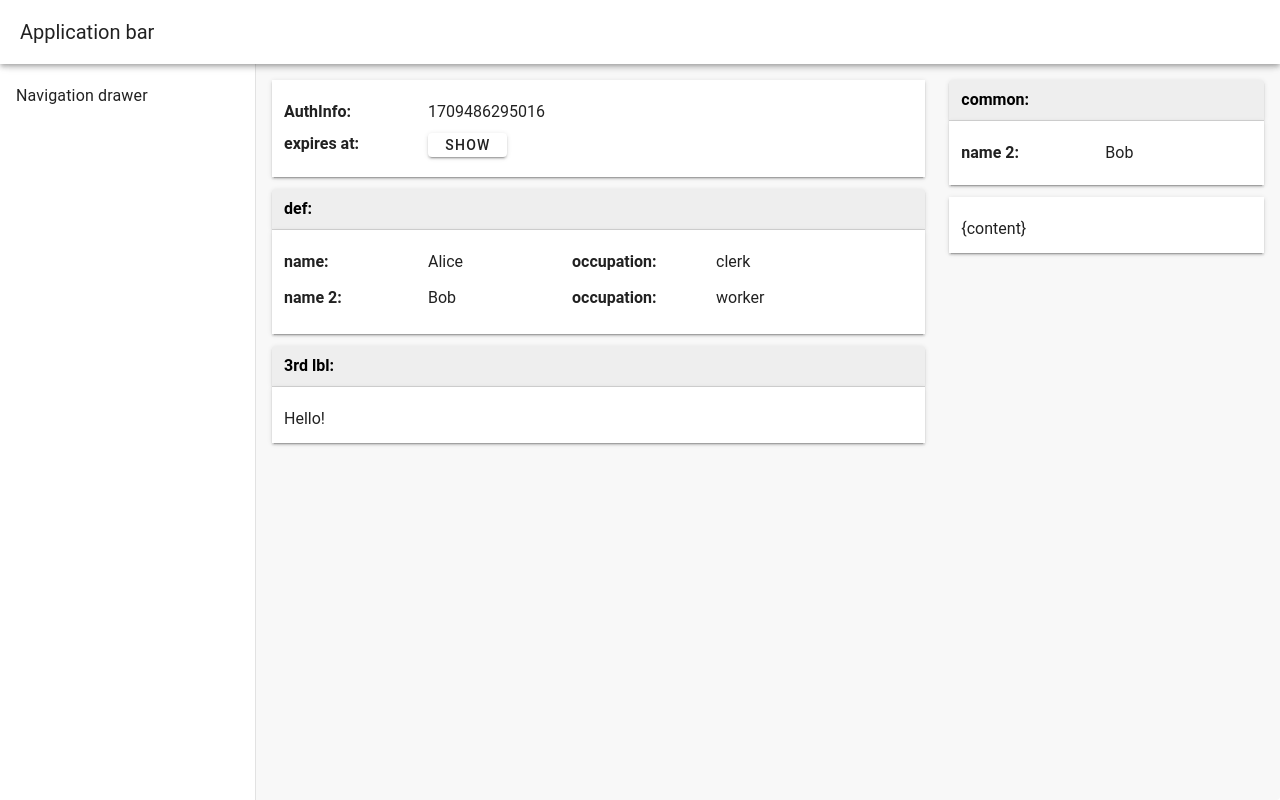
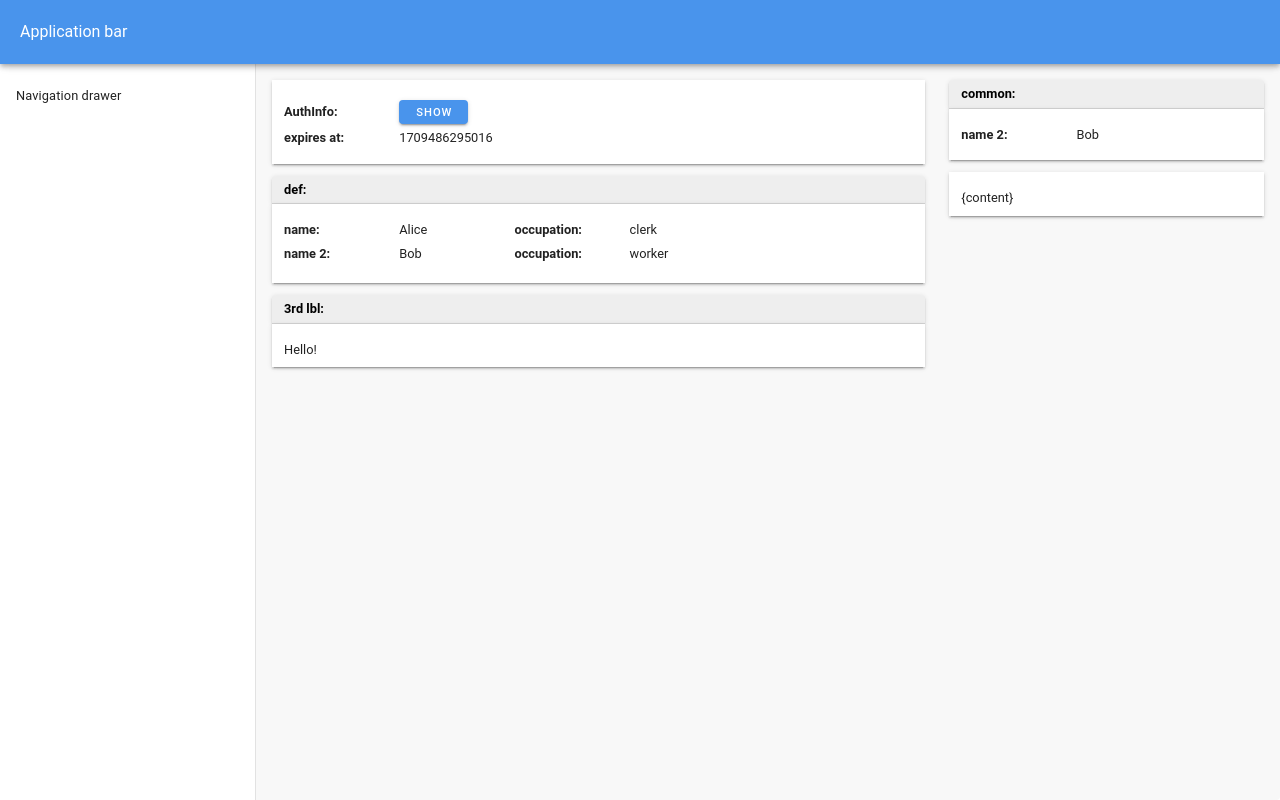
Before and after one commit to tomaskraus/nevid-univ, a Vue app: page / in a window 1280 px wide. Built offline with nearby package versions, Linux system fonts and the light colour scheme.

Commit message:
chore: colors, reformat, remove unused code

```diff
--- a/src/App.vue
+++ b/src/App.vue
@@ -1,6 +1,6 @@
 <template>
   <v-app class="rounded">
-    <v-app-bar title="Application bar"></v-app-bar>
+    <v-app-bar color="#4994EC" title="Application bar"></v-app-bar>
 
     <v-navigation-drawer mobile-breakpoint="sm">
       <v-list>
@@ -14,13 +14,13 @@
         <v-row>
           <v-col cols="12" lg="8">
             <SheetItem>
-              <PairItem label="AuthInfo">{{ Date.now() }}</PairItem>
-              <PairItem label="expires at"><v-btn density="compact">show</v-btn></PairItem>
+              <PairItem label="AuthInfo"><v-btn color="#4994EC" density="compact">show</v-btn></PairItem>
+              <PairItem label="expires at">{{ Date.now() }}</PairItem>
             </SheetItem>
             <SheetItem label="def">
               <v-container class="ma-0 pa-0 pb-1 d-flex flex-wrap">
-                    <PairItem label="name">Alice</PairItem>
-                    <PairItem label="occupation">clerk</PairItem>
+                <PairItem label="name">Alice</PairItem>
+                <PairItem label="occupation">clerk</PairItem>
               </v-container>
               <v-container class="ma-0 pa-0 pb-1 d-flex flex-wrap">
                 <PairItem label="name 2">Bob</PairItem>
@@ -45,7 +45,13 @@
 </template>
 
 <script setup>
-import PairItem from './components/PairItem.vue';
+</script>
 
 
-</script>
+<style>
+html {
+  line-height: 0.9;
+  letter-spacing: -0.1;
+  font-size: 0.8rem;
+}
+</style>
--- a/src/plugins/vuetify.js
+++ b/src/plugins/vuetify.js
@@ -5,29 +5,30 @@
  */
 
 // Styles
-import '@mdi/font/css/materialdesignicons.css'
-import 'vuetify/styles'
+import "@mdi/font/css/materialdesignicons.css";
+import "vuetify/styles";
 
 // Composables
-import { createVuetify } from 'vuetify'
+import { createVuetify } from "vuetify";
 
 // https://vuetifyjs.com/en/introduction/why-vuetify/#feature-guides
 
 const myCustomLightTheme = {
   dark: false,
   colors: {
-    background: '#F8F8F8',
+    background: "#F8F8F8",
+    "on-background": "#323434",
   },
   variables: {
-    'border-color': '#111111',
-  }
-}
+    "border-color": "#111111",
+  },
+};
 
 export default createVuetify({
   theme: {
-    defaultTheme: 'myCustomLightTheme',
+    defaultTheme: "myCustomLightTheme",
     themes: {
       myCustomLightTheme,
     },
   },
-})
+});
```
